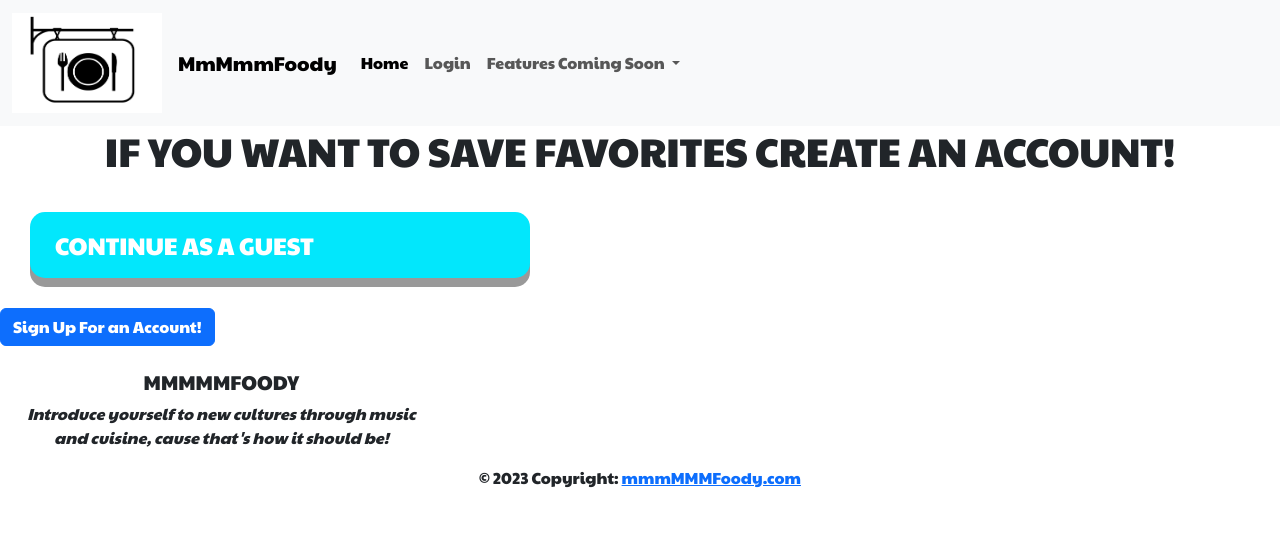
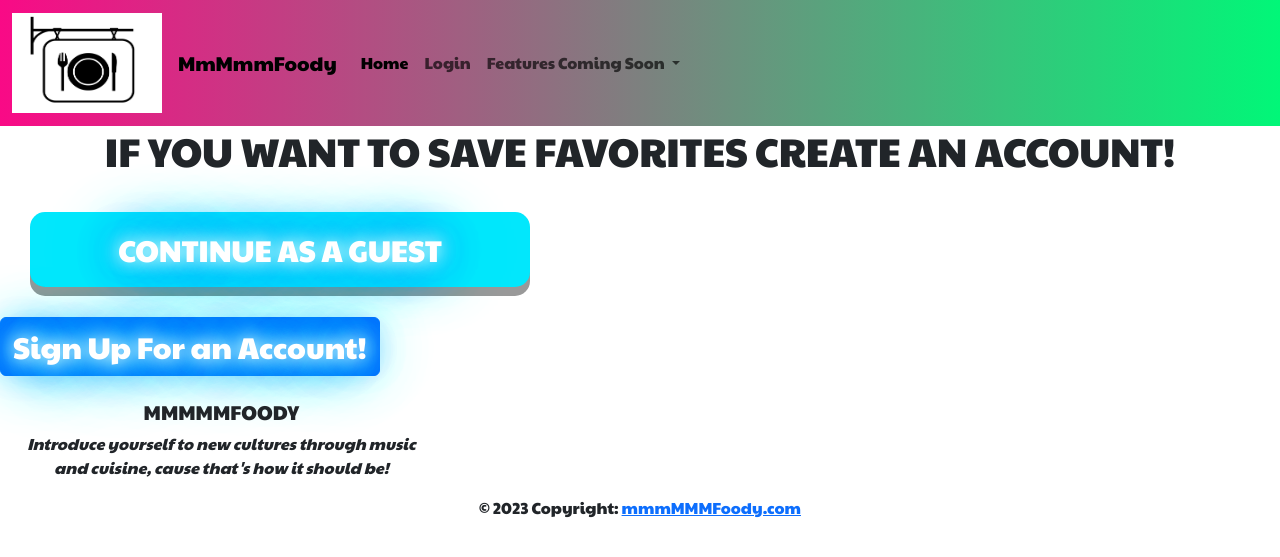
Before and after one commit to RobertFraser415/FMOODY, a Flask app: page /make_one in a window 1280 px wide. Shown: the top 557 px of the page. Run offline with Flask 3, Linux system fonts and the light colour scheme.

Commit message:
created cancel button added styling to more buttons

```diff
--- a/static/css/style.css
+++ b/static/css/style.css
@@ -145,3 +145,7 @@ input {
   padding: 1rem 1rem;
   vertical-align: middle;
 }
+
+.navbar-custom-theme {
+  background: linear-gradient(to left, #01f778, #f90a86);
+}
--- a/templates/base.html
+++ b/templates/base.html
@@ -30,7 +30,7 @@
   </head>
   <body>
 
-    <nav class="navbar navbar-expand-lg bg-body-tertiary">
+    <nav class="navbar-custom-theme navbar navbar-expand-lg bg-body-tertiary">
       <div class="container-fluid">
 
 
--- a/templates/login.html
+++ b/templates/login.html
@@ -66,6 +66,8 @@
             <input type="password" class="form-control" name="password" id="exampleInputPassword1" placeholder="Password">
           </div>
           <button type="submit" class="btn btn-primary glow">Submit</button>
+          <button type="cancel" class="btn btn-outline-danger">Cancel</button>
+
         </form>
 
       </div>
--- a/templates/make_one.html
+++ b/templates/make_one.html
@@ -9,12 +9,12 @@
 
 
 <form action="/" method="get">
-    <button class="button" type="submit" name="as_guest" class="btn btn-info">CONTINUE AS A GUEST</button>
+    <button class="button glow" type="submit" name="as_guest" class="btn btn-info">CONTINUE AS A GUEST</button>
   </form>
 
 
 
-<button type="button" class="btn btn-primary sign-up-btn" data-bs-toggle="modal" data-bs-target="#exampleModal">
+<button type="button" class="glow btn btn-primary sign-up-btn" data-bs-toggle="modal" data-bs-target="#exampleModal">
   Sign Up For an Account!
 </button>
 
@@ -24,25 +24,29 @@
     <div class="modal-content">
       <div class="modal-header">
         <h5 class="modal-title" id="exampleModalLabel">Let's get you signed up!! mmmMMMmmm</h5>
+        <!-- <button type="button" class="close" data-dismiss="modal" aria-label="Close">
+          <span aria-hidden="true">&times;</span>
+        </button> -->
       </div>
       <div class="modal-body">
 
         <form action="/users" method="post">
-          <div class="form-group">
+          <div class="center form-group">
             <label for="user_name">Name</label>
             <input type="name" class="form-control" name="name" id="user_name" aria-describedby="emailHelp" placeholder="Enter your name here">
-            <small id="emailHelp" class="form-text text-muted">This is what you liked to be called!</small>
+            <small class="form-text text-muted">This is what you liked to be called!</small>
           </div>
-          <div class="form-group">
+          <div class="center form-group">
             <label for="exampleInputEmail1">Email address</label>
             <input type="email" class="form-control" name='email' id="exampleInputEmail1" aria-describedby="emailHelp" placeholder="Enter email">
             <small id="emailHelp" class="form-text text-muted">We'll never share your email with anyone else. Period.</small>
           </div>
-          <div class="form-group">
+          <div class="center form-group">
             <label for="exampleInputPassword1">Password</label>
             <input type="password" class="form-control" name="password" id="exampleInputPassword1" placeholder="Password">
           </div>
-          <button type="submit" class="btn btn-primary">Submit</button>
+          <button type="submit" class="center glow btn btn-primary">Submit</button>
+          <button type="cancel" class="btn btn-outline-danger">Cancel</button>
         </form>
 
       </div>
```
